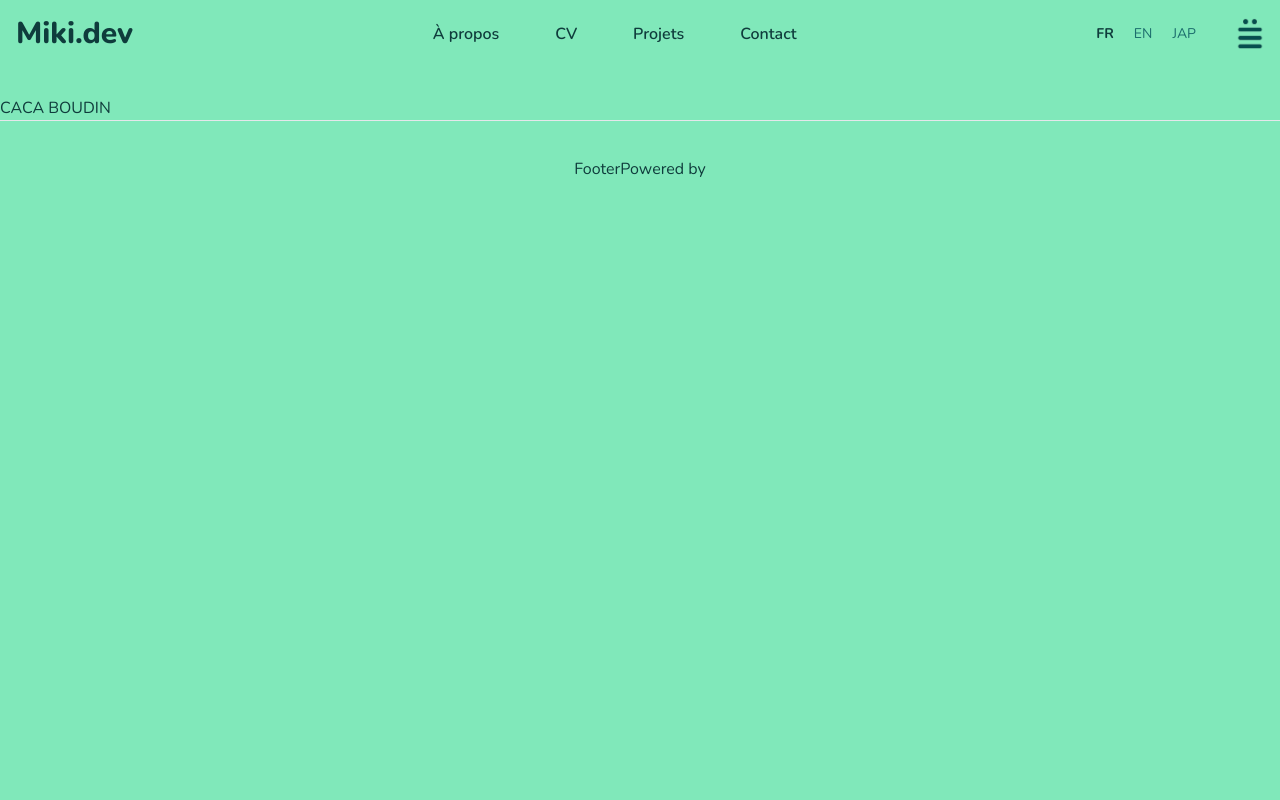
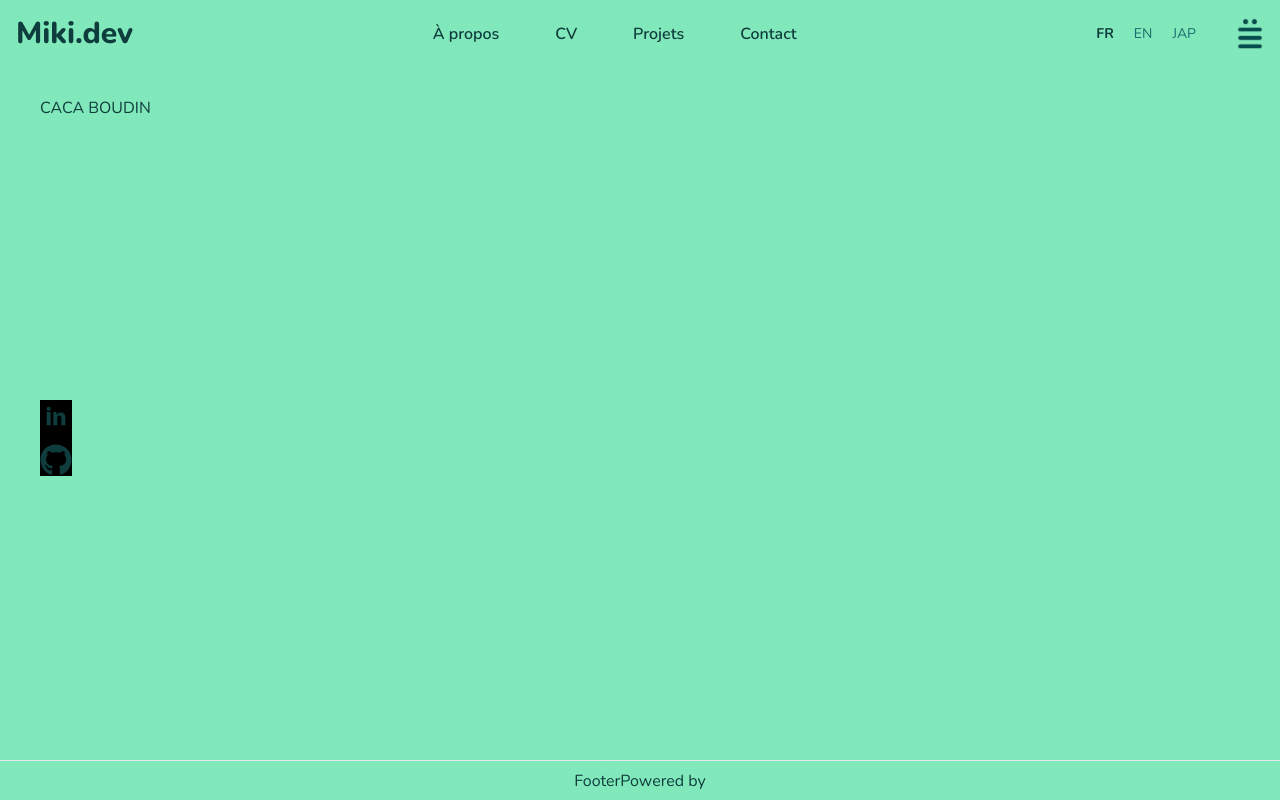
Before and after one commit to MendosDV/laebba, a Next.js app: page / in a window 1280 px wide. Built offline with nearby package versions, Linux system fonts and the light colour scheme.

Commit message:
Change on footer position

```diff
--- a/src/app/layout.tsx
+++ b/src/app/layout.tsx
@@ -5,6 +5,7 @@
   import Navbar from '../components/Navbar';
   import Footer from '../components/Footer';
   import PageTransition from "../components/PageTransition";
+  import SocialDesktop from '../components/SocialMedia/SocialDesktop';
 
   const nunito = Nunito({
     weight: ["200", "300", "400", "500", "600", "700", "800", "900"],
@@ -26,13 +27,18 @@
       <html lang="en">
         <body className={nunito.className}>
           <SizeScreenProvider>
+            <div className="flex flex-col h-screen justify-between">
               <Navbar />
-              <div className="mt-24">
+                <div className="mt-24 px-10">
+                  <SocialDesktop />
                   <PageTransition>
+                    <main className="mb-auto">
                       {children}
+                    </main>
                   </PageTransition>
                 </div>
               <Footer />
+            </div>
           </SizeScreenProvider>
         </body>
       </html>
--- a/src/app/page.tsx
+++ b/src/app/page.tsx
@@ -1,7 +1,7 @@
 export default function Home() {
   return (
-    <main className="">
+    <div className="">
       <h1>CACA BOUDIN</h1>
-    </main>
+    </div>
   );
 }
--- a/src/components/Footer.tsx
+++ b/src/components/Footer.tsx
@@ -1,6 +1,6 @@
 export default function Footer() {
   return (
-    <div className="flex h-24 w-full items-center justify-center border-t">
+    <footer className="flex h-10 w-full items-center justify-center border-t">
       <h4>Footer</h4>
       <a
         className="flex items-center justify-center gap-2"
@@ -10,6 +10,6 @@ export default function Footer() {
       >
         Powered by{" "}
       </a>
-    </div>
+    </footer>
   );
 }
--- a/src/components/Navbar/NavDesktop/index.tsx
+++ b/src/components/Navbar/NavDesktop/index.tsx
@@ -5,7 +5,7 @@ import Title from '@/components/Navbar/Title';
 
 export default function NavbarDesktop() {
   return (
-    <nav className="fixed w-full p-4 flex justify-between items-center flex-row-reverse top-0">
+    <nav className="p-4 flex justify-between items-center flex-row-reverse">
       <div className='flex gap-10 justify-center items-center'>
         <Langage />
         <Logo />
--- a/src/components/Navbar/NavMobile/index.tsx
+++ b/src/components/Navbar/NavMobile/index.tsx
@@ -9,6 +9,7 @@ import { IoClose } from "react-icons/io5";
 import { TiSocialLinkedin } from "react-icons/ti";
 import { FaGithub } from "react-icons/fa";
 import { AnimatePresence, motion, animate } from 'framer-motion';
+import SocialMobile from '@/components/SocialMedia/SocialMobile';
 
 export default function NavMobile() {
   const [scrollPosition, setScrollPosition] = useState(0);
@@ -57,10 +58,7 @@ export default function NavMobile() {
             </div>
             <Links toggleMenu={toggleMenu}/>
             <Langage />
-            <div className='flex justify-center items-center gap-3'>
-              <TiSocialLinkedin style={{fontSize: '2rem'}} aria-label='Linkedin'/>
-              <FaGithub style={{fontSize: '2rem'}} aria-label='Github'/>
-            </div>
+            <SocialMobile />
           </motion.div>
         )}
       </AnimatePresence>
--- a/src/components/Navbar/index.tsx
+++ b/src/components/Navbar/index.tsx
@@ -8,8 +8,8 @@ export default function Navbar() {
   const { isMobile } = useSizeScreen();
 
   return (
-    <div>
+    <header className='fixed top-0 w-full h-10'>
       {isMobile ? <NavMobile /> : <NavDesktop />}
-    </div>
+    </header>
   );
 };
--- /dev/null
+++ b/src/components/SocialMedia/SocialDesktop/index.tsx
@@ -0,0 +1,20 @@
+'use client';
+
+import { TiSocialLinkedin } from "react-icons/ti";
+import { FaGithub } from "react-icons/fa";
+import { useSizeScreen } from "@/context";
+
+export default function SocialDesktop() {
+  const { isMobile } = useSizeScreen();
+
+  {
+    if (!isMobile) {
+      return (
+        <div className='absolute top-1/2 flex flex-col gap-3 bg-black'>
+          <TiSocialLinkedin style={{fontSize: '2rem'}} aria-label='Linkedin'/>
+          <FaGithub style={{fontSize: '2rem'}} aria-label='Github'/>
+      </div>
+      )
+    }
+  }
+}
--- /dev/null
+++ b/src/components/SocialMedia/SocialMobile/index.tsx
@@ -0,0 +1,11 @@
+import { TiSocialLinkedin } from "react-icons/ti";
+import { FaGithub } from "react-icons/fa";
+
+export default function SocialMobile() {
+  return (
+    <div className='flex justify-center items-center gap-3'>
+      <TiSocialLinkedin style={{fontSize: '2rem'}} aria-label='Linkedin'/>
+      <FaGithub style={{fontSize: '2rem'}} aria-label='Github'/>
+  </div>
+  )
+}
```
Lines whose indentation alone changed are shown as unchanged.
